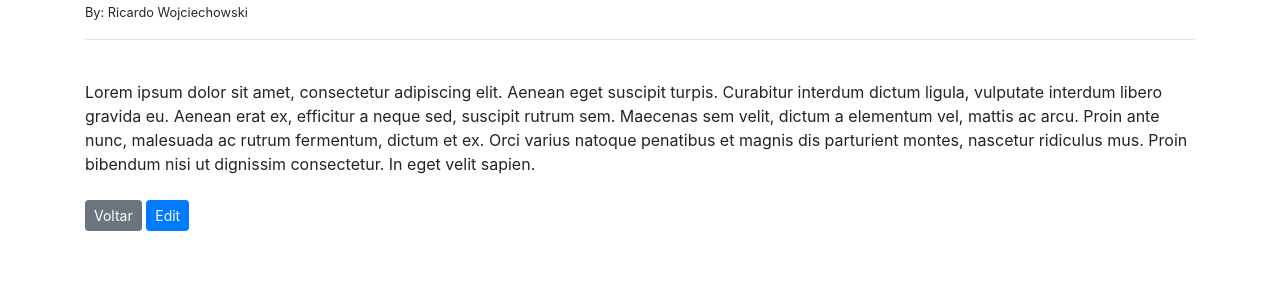
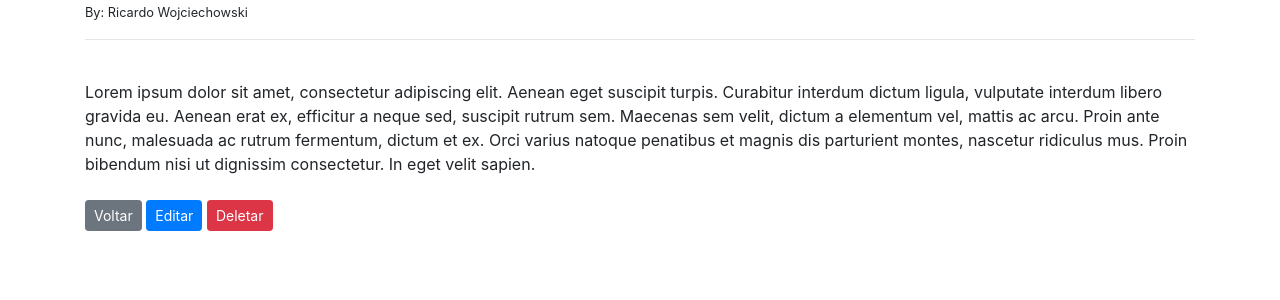
Before and after one commit to ricardowoj/blogRicardow, a Django app: page /artigo/1 in a window 1280 px wide. Shown: the part 137-437 px from the top of the page. Run offline with Django 3.2, Linux system fonts and the light colour scheme; data comes from the database, SQL or seed files in the repository; some libraries are stand-ins or nearby versions.

Commit message:
change article details in templates: include button to delete post

```diff
--- a/templates/article_details.html
+++ b/templates/article_details.html
@@ -12,7 +12,8 @@
 <br>
 {{ post.body | safe }}
 <br><br>
-    <a href="{% url 'home' %}" class="btn btn-secondary btn-sm">Voltar</a>
-    <a href="{% url 'update-post' post.pk %}" type="button" class="btn btn-primary btn-sm">Edit</a>
+<a href="{% url 'home' %}" class="btn btn-secondary btn-sm">Voltar</a>
+<a href="{% url 'update-post' post.pk %}" type="button" class="btn btn-primary btn-sm">Editar</a>
+<a href="{% url 'delete-post' post.pk %}" type="button" class="btn btn-danger btn-sm">Deletar</a>
 
 {% endblock %}
```
